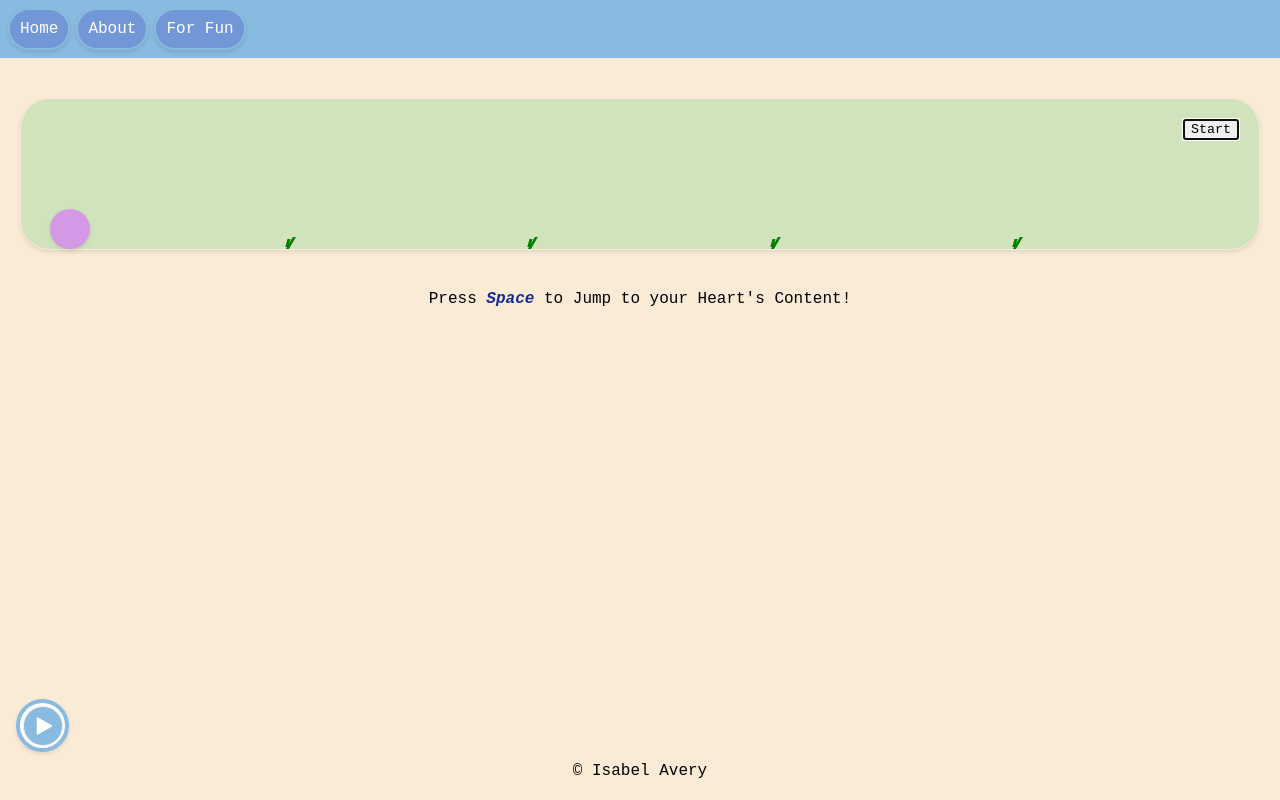
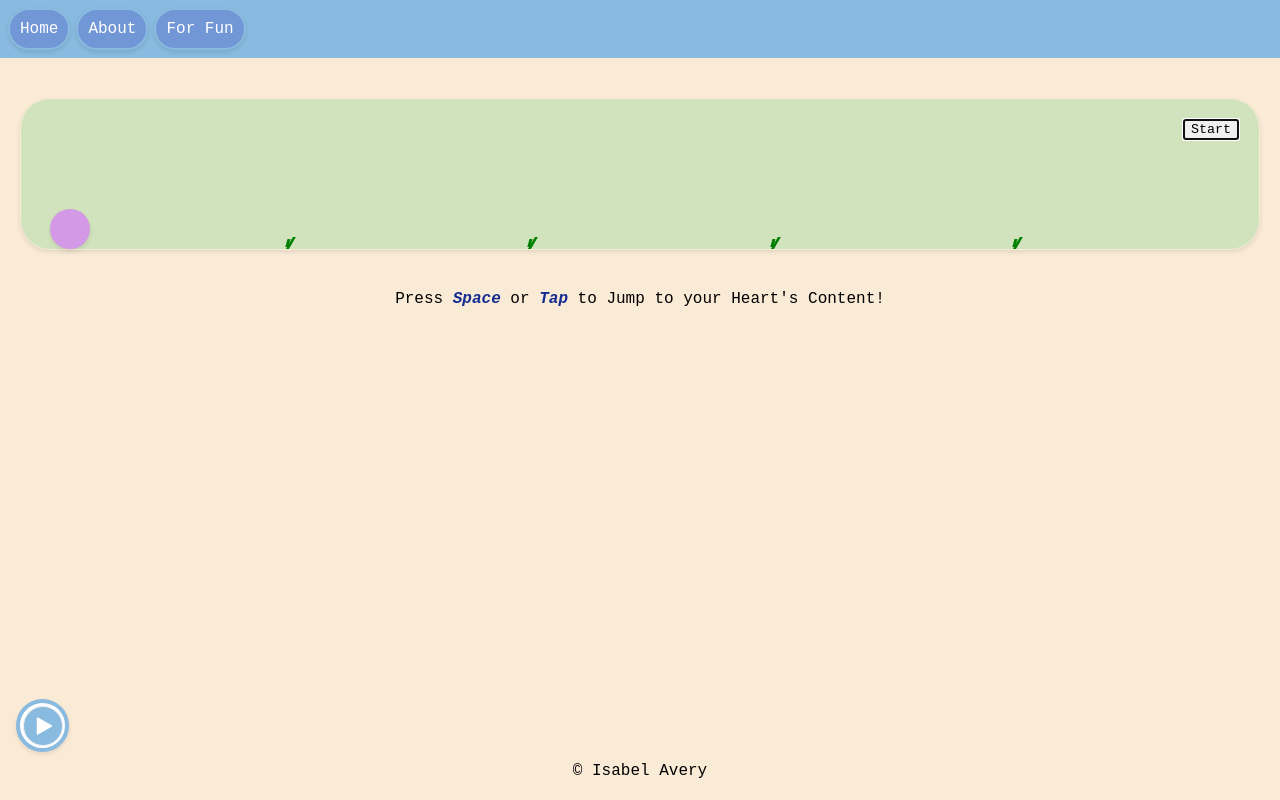
Before and after one commit to isabelmavery/portfolio, a React (Vite) app: page /fun in a window 1280 px wide. Built offline with nearby package versions, Linux system fonts and the light colour scheme; no server answers.

Commit message:
feat: make ball tappable

```diff
--- a/src/Game/Game.css
+++ b/src/Game/Game.css
@@ -22,6 +22,7 @@ button.game-start {
 
 .player {
     position: absolute;
+    cursor: pointer;
     width: 40px;
     height: 40px;
     outline: none;
--- a/src/Game/Game.jsx
+++ b/src/Game/Game.jsx
@@ -50,7 +50,7 @@ export default function Game() {
                 <Player ref={playerRef} />
                 <BackGround isActive={isActive}/>
             </div>
-            <div>Press <span className='space-text'>Space</span> to Jump to your Heart's Content!</div>
+            <div>Press <span className='space-text'>Space</span> or <span className='space-text'>Tap</span> to Jump to your Heart's Content!</div>
         </div>
     )
 }
--- a/src/Game/Player.jsx
+++ b/src/Game/Player.jsx
@@ -35,6 +35,7 @@ const Player = React.forwardRef((props, ref) => {
         tabIndex={0}
         className={jumping ? "jumping player" : "player"}
         onKeyDown={(e) => handleMovement(e)}
+        onClick={handleJump}
         ref={ref}/>)
 })
 
```
